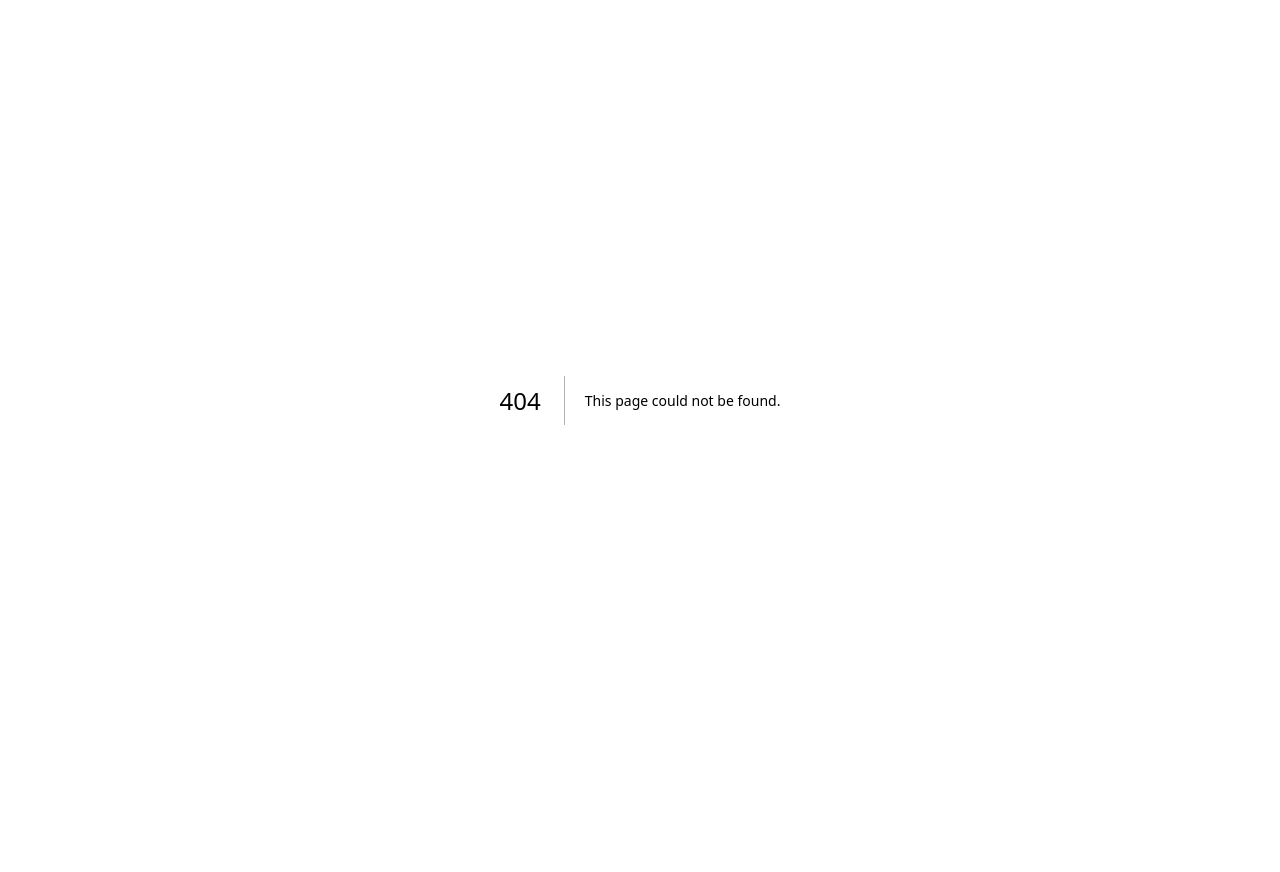
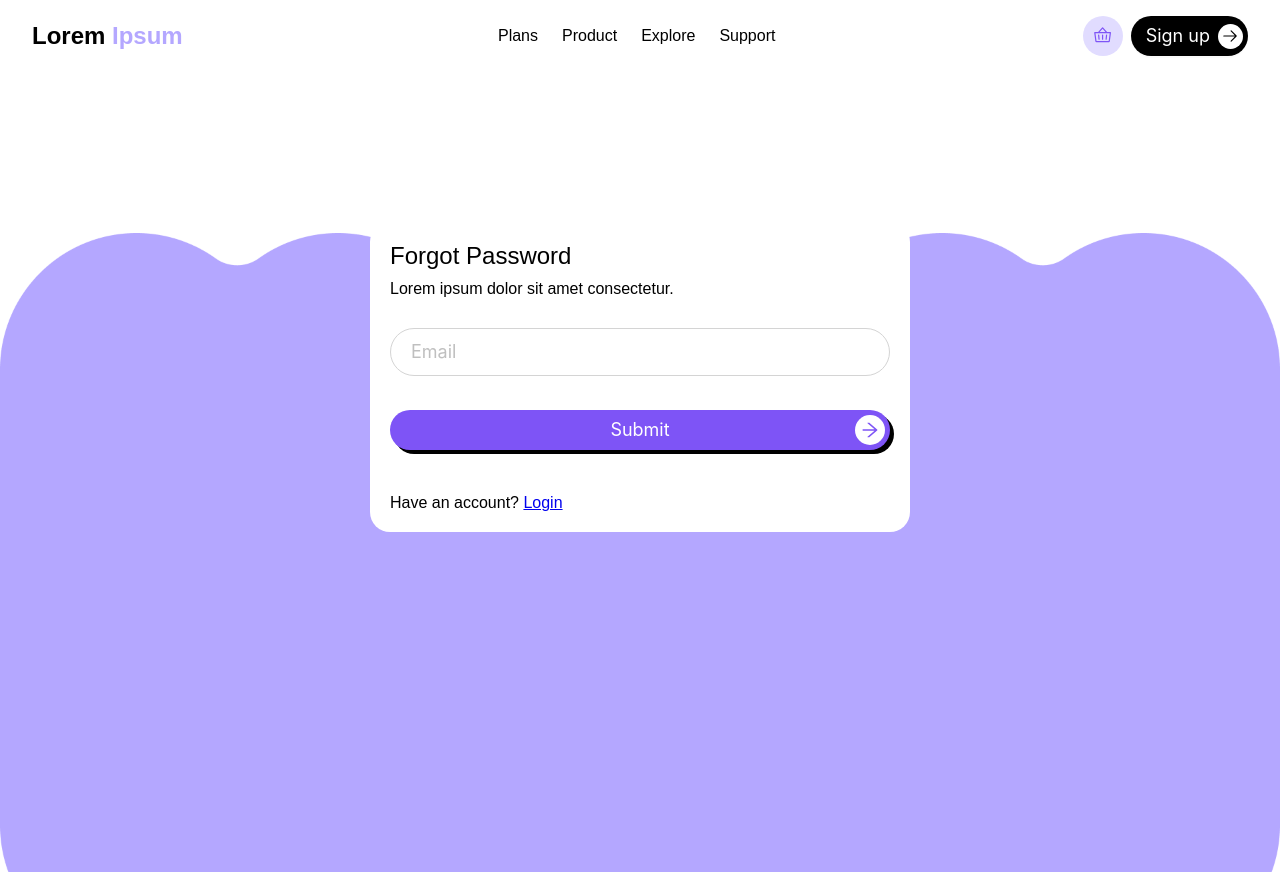
Before and after one commit to RaheelArif/kidgeni, a Next.js app: page /forget-password in a window 1280 px wide. Before the commit this address had no page. Before the commit the page ends 800 px from the top, so only its background shows below. Built offline with nearby package versions, Linux system fonts and the light colour scheme; what @ant-design/nextjs-registry would draw is missing.

Commit message:
forget password

```diff
--- /dev/null
+++ b/src/app/forget-password/page.js
@@ -0,0 +1,15 @@
+import ForgetForm from "@/components/forgetPassword/ForgetForm";
+import Header from "@/components/Header/Header";
+
+import React from "react";
+
+export default function ForgetPassword() {
+  return (
+    <div>
+      <Header />
+      <div className="signup-page-bg">
+        <ForgetForm />
+      </div>
+    </div>
+  );
+}
--- /dev/null
+++ b/src/components/forgetPassword/ForgetForm.js
@@ -0,0 +1,73 @@
+"use client";
+import React from "react";
+import { Form, Input, Button, Typography, Checkbox } from "antd";
+import styles from "./ForgetForm.module.scss";
+import { ArrowRightOutlined } from "@ant-design/icons";
+import { GoogleOutlined, AppleOutlined } from "@ant-design/icons";
+import Link from "next/link";
+
+const { Title } = Typography;
+
+const ForgetForm = () => {
+  const onFinish = (values) => {
+    console.log("Success:", values);
+  };
+
+  const onFinishFailed = (errorInfo) => {
+    console.log("Failed:", errorInfo);
+  };
+
+  return (
+    <div className={styles.signupFormContainer}>
+      <div className={styles.formWrapper}>
+        <div className={styles.formWrapper2}>
+          <h2 style={{ marginBottom: "10px" }}>Forgot Password</h2>
+          <p style={{marginBottom:"30px"}}>Lorem ipsum dolor sit amet consectetur. </p>
+          <Form
+            name="signup_form"
+            onFinish={onFinish}
+            onFinishFailed={onFinishFailed}
+            layout="vertical"
+            className={styles.signupForm}
+          >
+            <Form.Item
+              name="email"
+              rules={[
+                { required: true, message: "Please input your email!" },
+                { type: "email", message: "Please enter a valid email!" },
+              ]}
+
+            >
+              <Input
+
+                placeholder="Email"
+                size="large"
+                className={styles.inputField}
+              />
+            </Form.Item>
+
+
+
+
+            <Form.Item>
+              <Button
+                type="primary"
+                htmlType="submit"
+                size="large"
+                className={styles.submitButton}
+              >
+                Submit
+                <div className={styles.arrowBtn}>
+                  <ArrowRightOutlined />
+                </div>
+              </Button>
+            </Form.Item>
+          </Form>
+          <div className={styles.orSignIn}>Have an account?   <Link href="/login">Login</Link></div>
+        </div>
+      </div>
+    </div>
+  );
+};
+
+export default ForgetForm;
--- /dev/null
+++ b/src/components/forgetPassword/ForgetForm.module.scss
@@ -0,0 +1,108 @@
+.signupFormContainer {
+    display: flex;
+    flex-direction: column;
+    align-items: center;
+    width: 100%;
+
+}
+
+.signupFormTitle {
+    text-align: center;
+    margin: 50px 0px;
+    font-size: 70px !important;
+    max-width: 800px;
+}
+.formWrapper {
+    display: flex;
+    justify-content: center;
+    border-radius: 20px;
+    width: 100%;
+    margin-bottom: 30px;
+}
+
+.formWrapper2 {
+    padding: 20px;
+    border-radius: 20px;
+    margin-top: 50px;
+    // background: #dadada;
+    background-color: white;
+
+}
+
+.signupForm {
+    width: 500px;
+    display: flex;
+    flex-direction: column;
+    gap: 10px;
+}
+
+
+.inputField {
+    border-radius: 30px !important;
+    padding: 10px 20px !important;
+    border: 1px solid rgb(212, 212, 212) !important;
+}
+
+
+.submitButton {
+    border-radius: 20px !important;
+    background-color: #7e54f6 !important;
+    display: flex;
+    align-items: center;
+    justify-content: center;
+    width: 100%;
+    margin-top: 0px;
+    position: relative;
+    border: none;
+    border-color: transparent !important;
+    box-shadow: 4px 4px black !important;
+}
+
+.submitButton:hover,
+.submitButton:focus {
+    background-color: #7e54f6 !important;
+    color: white !important;
+    border-color: transparent !important;
+}
+
+.submitButton:active {
+    background-color: #5425d8 !important;
+    color: white !important;
+    border-color: transparent !important;
+}
+
+.arrowBtn {
+    background-color: white;
+    color: #7e54f6;
+    position: absolute;
+    right: 5px;
+    width: 30px;
+    height: 30px;
+    display: flex;
+    justify-content: center;
+    align-items: center;
+    border-radius: 50%;
+}
+.orSignIn {
+  margin-top: 20px;
+//   text-align: center;
+}
+
+.socialButtons {
+    display: flex;
+    justify-content: center;
+    gap: 10px;
+    margin-top: 10px;
+
+}
+
+.socialButton {
+    border-radius: 20px !important;
+    border: 1px solid gray;
+    width: 50%;
+}
+.loginFC{
+    display: flex;
+    justify-content: space-between;
+    margin: 10px  0px;
+}
```
